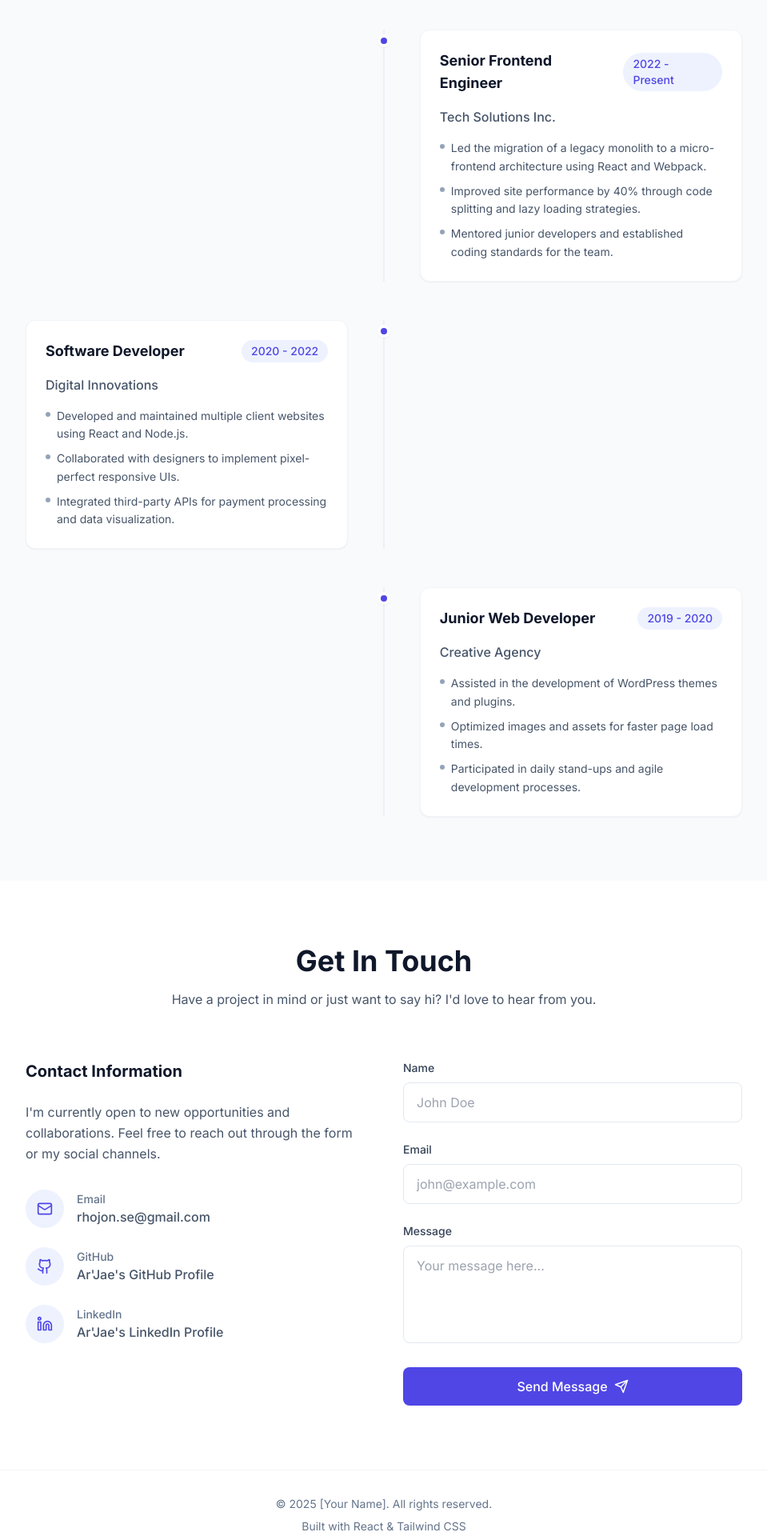
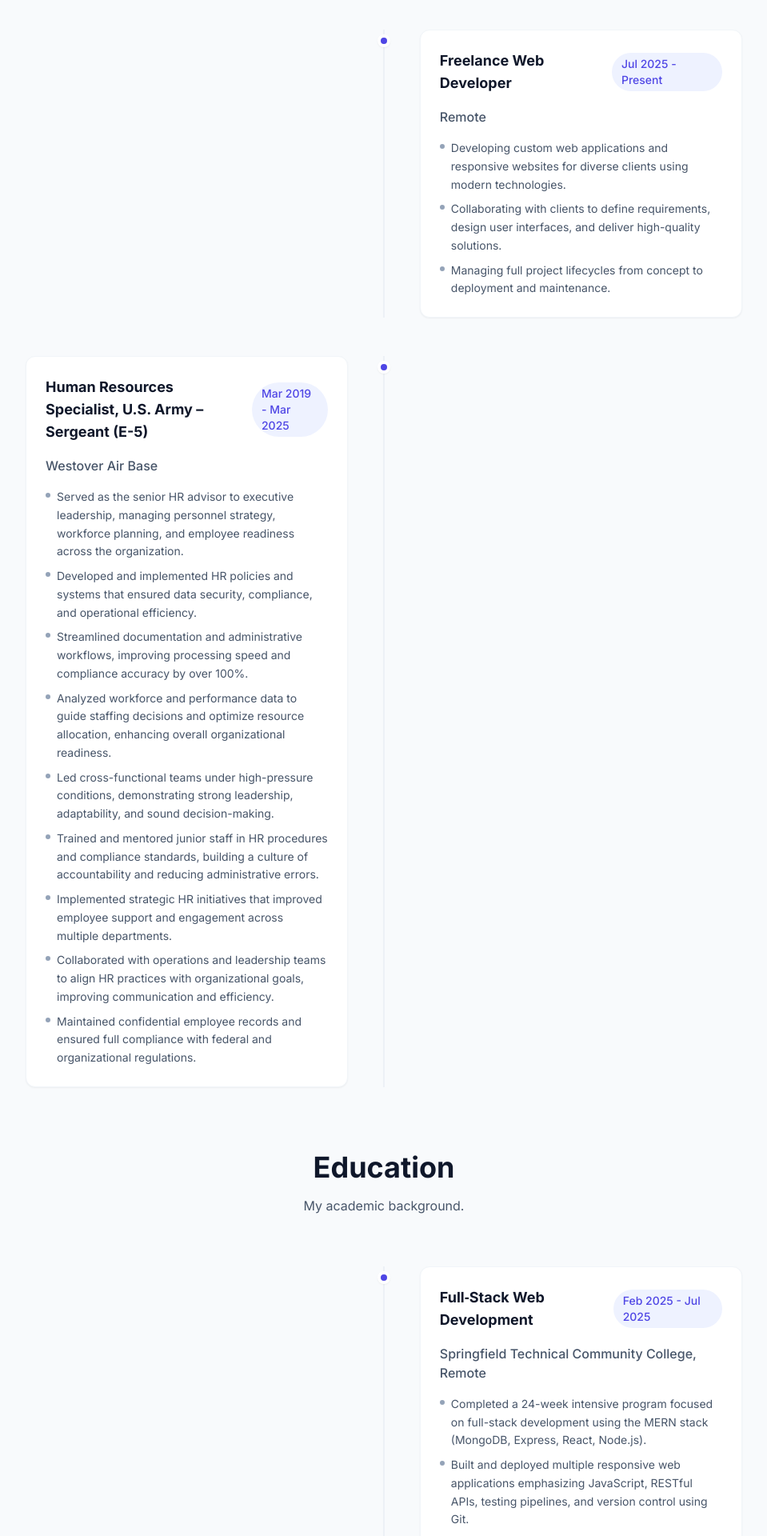
Before and after one commit to Ar-Jae/Dev-portfolio, a React (Vite) app: page / in a window 1280 px wide. Shown: the part 3320-5240 px from the top of the page at 80% size, without its empty margins (160-1119 px from the left). Built offline with nearby package versions, Linux system fonts and the light colour scheme.

Commit message:
Update experience and education sections with new roles and descriptions

```diff
--- a/src/data/portfolioData.js
+++ b/src/data/portfolioData.js
@@ -50,33 +50,50 @@ export const projects = [
 
 export const experiences = [
   {
-    title: "Senior Frontend Engineer",
-    company: "Tech Solutions Inc.",
-    period: "2022 - Present",
+    title: "Freelance Web Developer",
+    company: "Remote",
+    period: "Jul 2025 - Present",
     description: [
-      "Led the migration of a legacy monolith to a micro-frontend architecture using React and Webpack.",
-      "Improved site performance by 40% through code splitting and lazy loading strategies.",
-      "Mentored junior developers and established coding standards for the team."
+      "Developing custom web applications and responsive websites for diverse clients using modern technologies.",
+      "Collaborating with clients to define requirements, design user interfaces, and deliver high-quality solutions.",
+      "Managing full project lifecycles from concept to deployment and maintenance."
     ]
   },
   {
-    title: "Software Developer",
-    company: "Digital Innovations",
-    period: "2020 - 2022",
+    title: "Human Resources Specialist, U.S. Army – Sergeant (E-5)",
+    company: "Westover Air Base",
+    period: "Mar 2019 - Mar 2025",
     description: [
-      "Developed and maintained multiple client websites using React and Node.js.",
-      "Collaborated with designers to implement pixel-perfect responsive UIs.",
-      "Integrated third-party APIs for payment processing and data visualization."
+      "Served as the senior HR advisor to executive leadership, managing personnel strategy, workforce planning, and employee readiness across the organization.",
+      "Developed and implemented HR policies and systems that ensured data security, compliance, and operational efficiency.",
+      "Streamlined documentation and administrative workflows, improving processing speed and compliance accuracy by over 100%.",
+      "Analyzed workforce and performance data to guide staffing decisions and optimize resource allocation, enhancing overall organizational readiness.",
+      "Led cross-functional teams under high-pressure conditions, demonstrating strong leadership, adaptability, and sound decision-making.",
+      "Trained and mentored junior staff in HR procedures and compliance standards, building a culture of accountability and reducing administrative errors.",
+      "Implemented strategic HR initiatives that improved employee support and engagement across multiple departments.",
+      "Collaborated with operations and leadership teams to align HR practices with organizational goals, improving communication and efficiency.",
+      "Maintained confidential employee records and ensured full compliance with federal and organizational regulations."
+    ]
+  }
+];
+
+export const education = [
+  {
+    degree: "Full‑Stack Web Development",
+    institution: "Springfield Technical Community College, Remote",
+    period: "Feb 2025 - Jul 2025",
+    description: [
+      "Completed a 24-week intensive program focused on full-stack development using the MERN stack (MongoDB, Express, React, Node.js).",
+      "Built and deployed multiple responsive web applications emphasizing JavaScript, RESTful APIs, testing pipelines, and version control using Git."
     ]
   },
   {
-    title: "Junior Web Developer",
-    company: "Creative Agency",
-    period: "2019 - 2020",
+    degree: "Bachelor of Science in Computer Information Systems",
+    institution: "Post University, Waterbury, CT (Remote)",
+    period: "Sep 2025 - Present",
     description: [
-      "Assisted in the development of WordPress themes and plugins.",
-      "Optimized images and assets for faster page load times.",
-      "Participated in daily stand-ups and agile development processes."
+      "Coursework includes database systems, cybersecurity fundamentals, software development, and systems analysis.",
+      "Developing proficiency in project management, data-driven decision-making, and IT infrastructure planning."
     ]
   }
 ];
--- a/src/sections/Experience.jsx
+++ b/src/sections/Experience.jsx
@@ -1,5 +1,5 @@
 import React from 'react';
-import { experiences } from '../data/portfolioData';
+import { experiences, education } from '../data/portfolioData';
 
 const Experience = () => {
   return (
@@ -10,7 +10,7 @@ const Experience = () => {
           <p className="text-slate-600">My professional journey so far.</p>
         </div>
 
-        <div className="space-y-12">
+        <div className="space-y-12 mb-20">
           {experiences.map((exp, index) => (
             <div key={index} className="relative pl-8 md:pl-0">
               {/* Timeline Line (Desktop) */}
@@ -47,6 +47,49 @@ const Experience = () => {
             </div>
           ))}
         </div>
+
+        <div className="text-center mb-16">
+          <h2 className="text-3xl md:text-4xl font-bold text-dark mb-4">Education</h2>
+          <p className="text-slate-600">My academic background.</p>
+        </div>
+
+        <div className="space-y-12">
+          {education.map((edu, index) => (
+            <div key={index} className="relative pl-8 md:pl-0">
+              {/* Timeline Line (Desktop) */}
+              <div className="hidden md:block absolute left-[50%] top-0 bottom-0 w-px bg-slate-200 -translate-x-1/2"></div>
+
+              <div className={`md:flex items-start justify-between ${index % 2 === 0 ? 'md:flex-row-reverse' : ''}`}>
+                {/* Timeline Dot */}
+                <div className="absolute left-0 md:left-1/2 w-4 h-4 rounded-full bg-primary border-4 border-white shadow-sm -translate-x-[5px] md:-translate-x-1/2 mt-1.5 z-10"></div>
+
+                {/* Content */}
+                <div className="md:w-[45%] mb-8 md:mb-0">
+                  <div className="bg-white p-6 rounded-xl shadow-sm hover:shadow-md transition-shadow border border-slate-100">
+                    <div className="flex flex-col sm:flex-row sm:items-center justify-between mb-4 gap-2">
+                      <h3 className="text-lg font-bold text-dark">{edu.degree}</h3>
+                      <span className="text-sm font-medium text-primary bg-indigo-50 px-3 py-1 rounded-full w-fit">
+                        {edu.period}
+                      </span>
+                    </div>
+                    <p className="text-slate-600 font-medium mb-4">{edu.institution}</p>
+                    <ul className="space-y-2">
+                      {edu.description.map((item, idx) => (
+                        <li key={idx} className="text-slate-600 text-sm leading-relaxed flex items-start gap-2">
+                          <span className="mt-1.5 w-1.5 h-1.5 rounded-full bg-slate-400 flex-shrink-0"></span>
+                          {item}
+                        </li>
+                      ))}
+                    </ul>
+                  </div>
+                </div>
+
+                {/* Empty space for the other side */}
+                <div className="md:w-[45%]"></div>
+              </div>
+            </div>
+          ))}
+        </div>
       </div>
     </section>
   );
```
